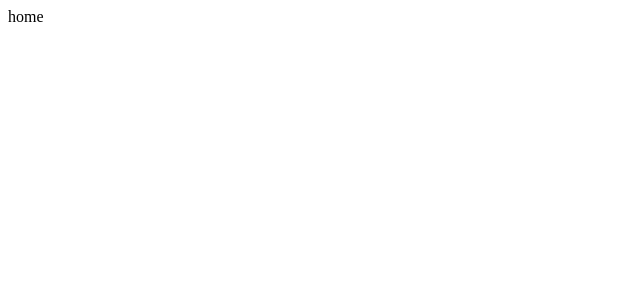
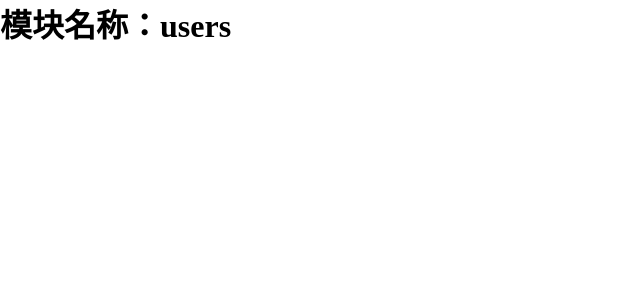
Before and after one commit to cz-frontend/pinia-study, a Vue app: page /home in a window 1280 px wide. Shown: the top 300 px of the page, without its empty margins (0-640 px from the left). Built offline with nearby package versions, Linux system fonts and the light colour scheme.

Commit message:
feat: 获取store中的数据

```diff
--- a/index.html
+++ b/index.html
@@ -1,10 +1,16 @@
 <!DOCTYPE html>
 <html lang="en">
   <head>
-    <meta charset="UTF-8">
-    <link rel="icon" href="/favicon.ico">
-    <meta name="viewport" content="width=device-width, initial-scale=1.0">
+    <meta charset="UTF-8" />
+    <link rel="icon" href="/favicon.ico" />
+    <meta name="viewport" content="width=device-width, initial-scale=1.0" />
     <title>Vite App</title>
+    <style>
+      * {
+        margin: 0;
+        padding: 0;
+      }
+    </style>
   </head>
   <body>
     <div id="app"></div>
--- a/src/pages/home/homePage.vue
+++ b/src/pages/home/homePage.vue
@@ -1,10 +1,11 @@
 <template>
-  <div>home</div>
+  <div>
+    <h1>模块名称：{{ store.modulename }}</h1>
+  </div>
 </template>
 
 <script setup>
 import { useUserStore } from "@/store/user";
 
 const store = useUserStore();
-console.log(store);
 </script>
--- a/src/store/user.js
+++ b/src/store/user.js
@@ -3,4 +3,10 @@ import { defineStore } from "pinia";
 /**
  * 用户模块
  */
-export const useUserStore = defineStore("users", {});
+export const useUserStore = defineStore("users", {
+  state: () => {
+    return {
+      modulename: "users",
+    };
+  },
+});
```
